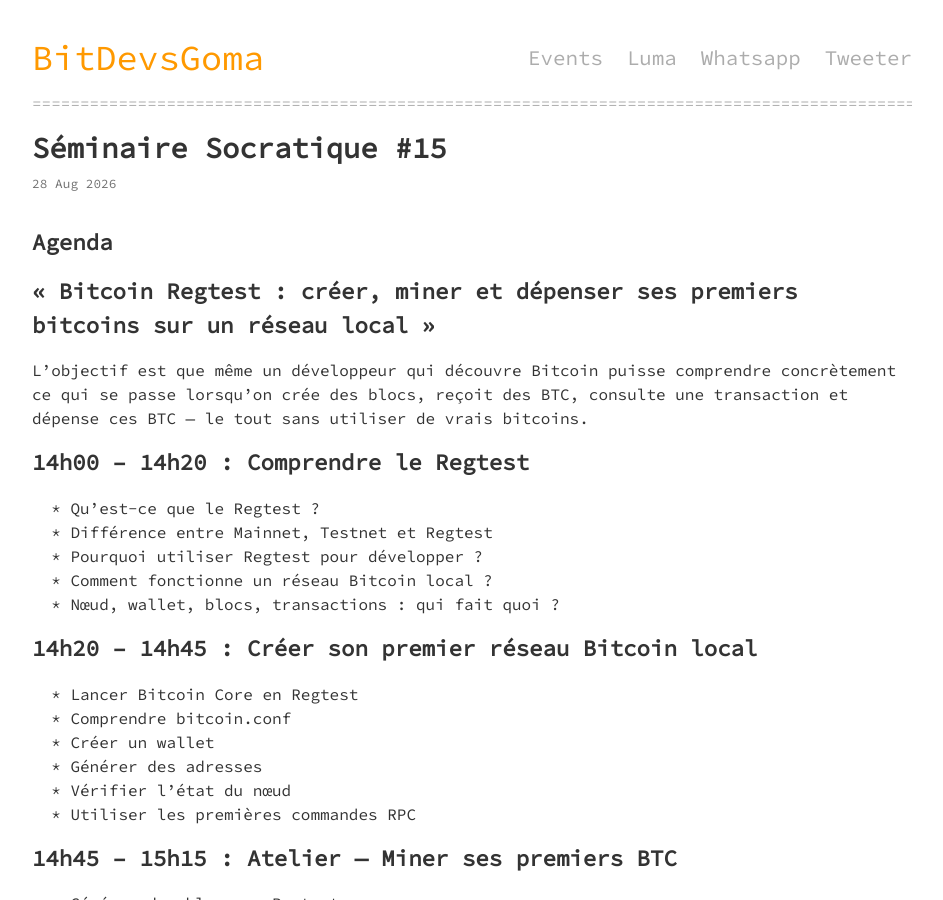
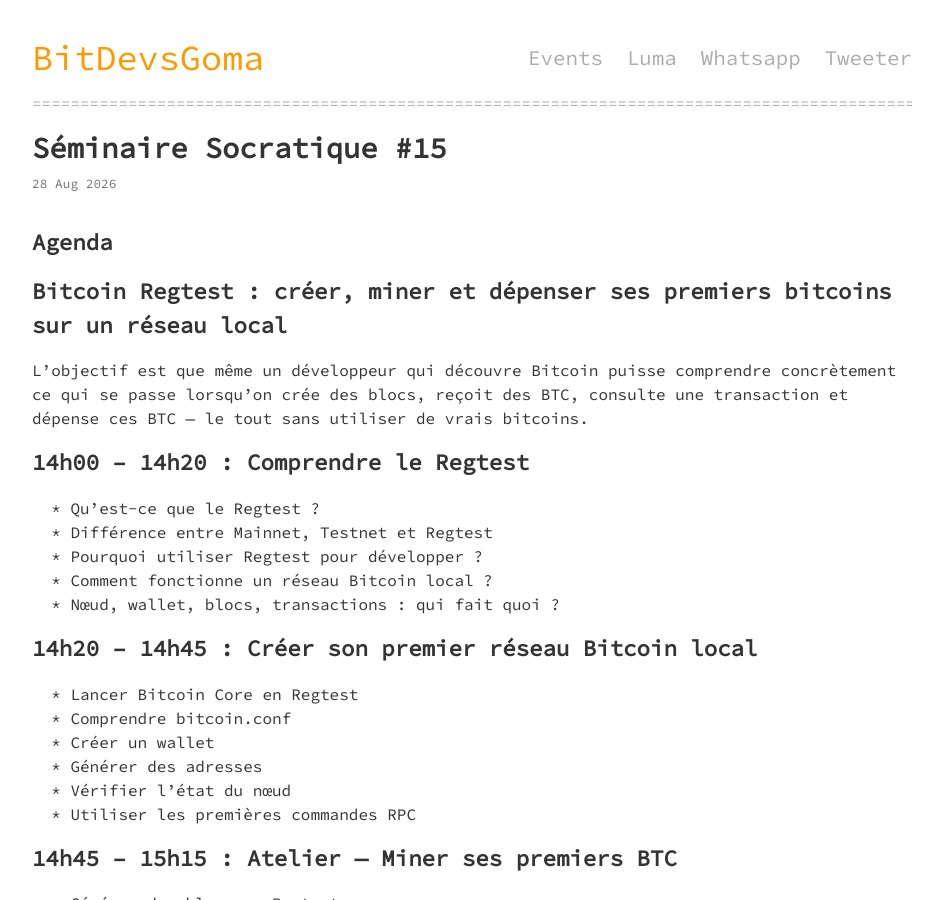
Before and after one commit to BitdevsGoma/Bitdevsgoma.org, a Jekyll site: the page built from _posts/2026-08-28-socratic-seminar-15.md, in a window 1280 px wide and 900 px high. Shown: the whole window, without its empty margins (168-1111 px from the left). Built offline with Jekyll 4.4.1, drawn with Linux system fonts in a browser that asks for light colours.

```diff
--- a/_posts/2026-08-28-socratic-seminar-15.md
+++ b/_posts/2026-08-28-socratic-seminar-15.md
@@ -8,7 +8,7 @@ title: "Séminaire Socratique #15"
 
 
 
-### **« Bitcoin Regtest : créer, miner et dépenser ses premiers bitcoins sur un réseau local »**
+###  Bitcoin Regtest : créer, miner et dépenser ses premiers bitcoins sur un réseau local
 
 
 L’objectif est que même un développeur qui découvre Bitcoin puisse comprendre concrètement ce qui se passe lorsqu’on crée des blocs, reçoit des BTC, consulte une transaction et dépense ces BTC — le tout sans utiliser de vrais bitcoins.
```
